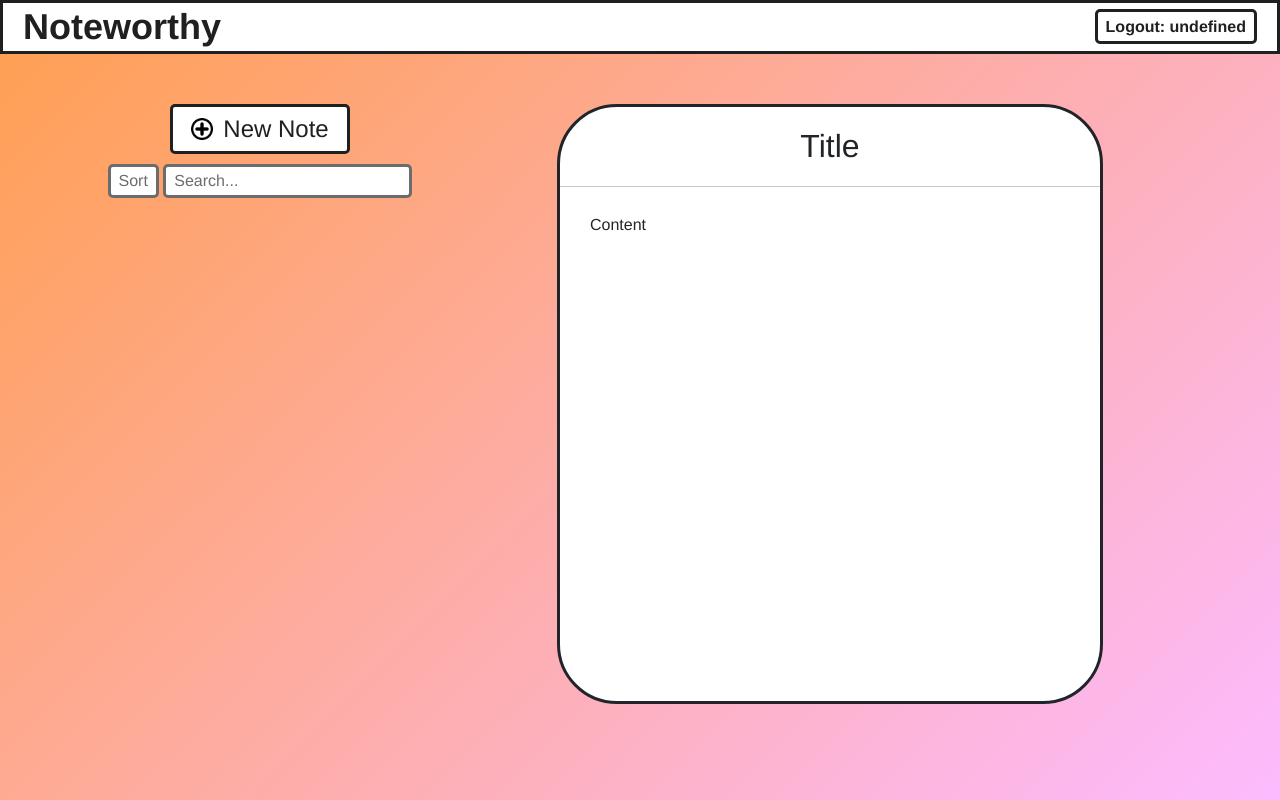
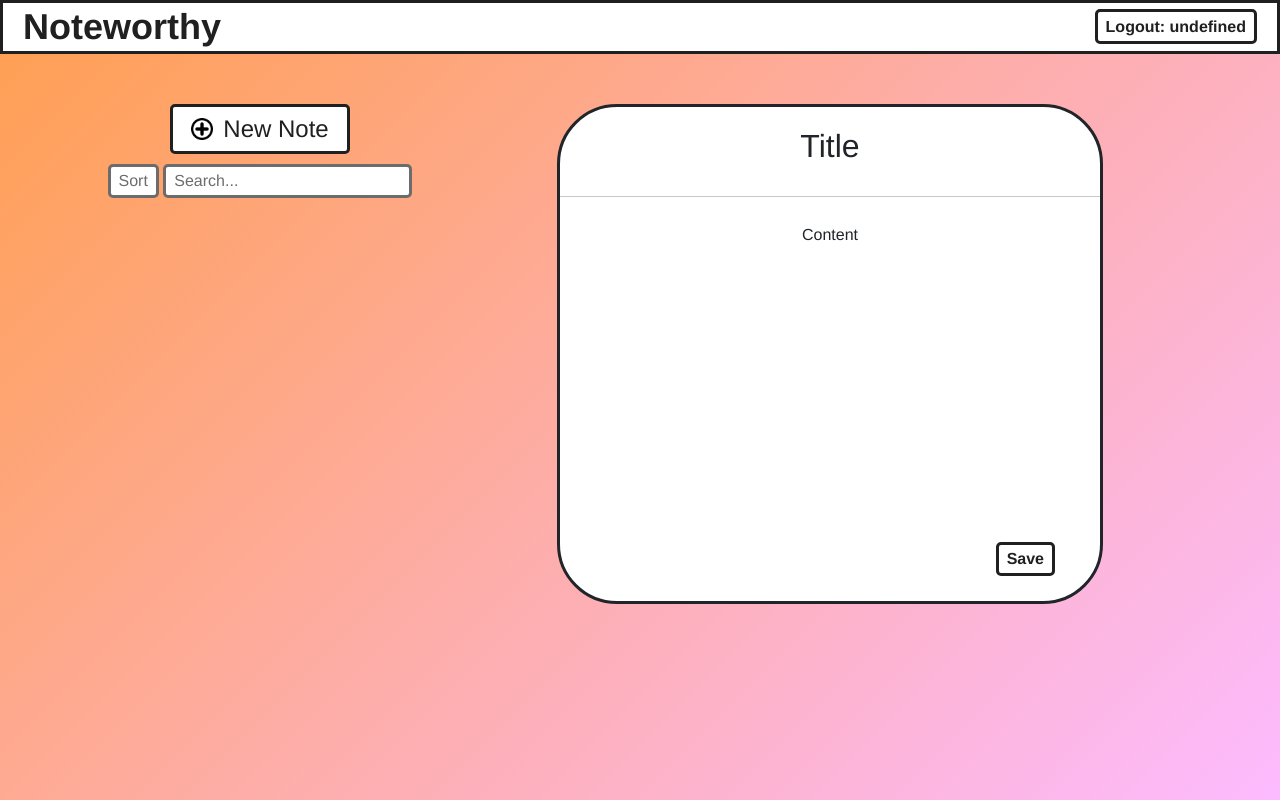
Before and after one commit to citomcclure/noteworthy, a website built with webpack: page web/static_assets/index.html in a window 1280 px wide. Built offline with nearby package versions, Linux system fonts and the light colour scheme; no server answers; what aws-amplify would draw is missing.

Commit message:
Added Save button to FE and refactored current note container to use flex display

```diff
--- a/web/static_assets/css/style.css
+++ b/web/static_assets/css/style.css
@@ -58,15 +58,6 @@ body {
   cursor: pointer;
 }
 
-.current-note-container {
-    width: 100%;
-    height: 600px;
-    background: #ffffff;
-    padding-top: 15px;
-    border: solid;
-    border-radius: 60px;
-}
-
 .col-4 .button div {
     display: flex;
     align-items: center;
@@ -114,12 +105,43 @@ body {
     width: 100%;
 }
 
+.current-note-container {
+    width: 100%;
+    height: auto;
+    min-height: 500px;
+    background: #ffffff;
+    padding-top: 15px;
+    border: solid;
+    border-radius: 60px;
+    display: flex;
+    flex-direction: column;
+    align-items: center;
+    gap: 10px;
+    position: relative;
+}
+
 .current-note-title {
     font-size: xx-large;
     font-weight: 500;
 }
 
+.divider {
+    width: 100%;
+}
+
 .current-note-content {
     text-align: left;
-    padding: 10px 30px;
+    padding: 0 25px 75px;
 }
+
+.space-between-content-and-save{
+    display: flex;
+    flex-direction: row;
+    justify-content: right;
+    align-items: stretch;
+    width: 100%;
+    position: absolute;
+    bottom: 0;
+    padding-right: 45px;
+    padding-bottom: 25px;
+}
--- a/web/static_assets/index.html
+++ b/web/static_assets/index.html
@@ -28,9 +28,14 @@
 
           <div class="col-6">
             <div class="current-note-container">
-                <div class="current-note-title">Title</div>
+              <div class="current-note-title">Title</div>
+              <div class="divider">
                 <hr>
-                <div class="current-note-content" contenteditable="true">Content</div>
+              </div>
+              <div class="current-note-content" contenteditable="true">Content</div>
+              <div class="space-between-content-and-save">
+                <button class="button" id="save">Save</button>
+              </div>
             </div>
           </div>
 
```
